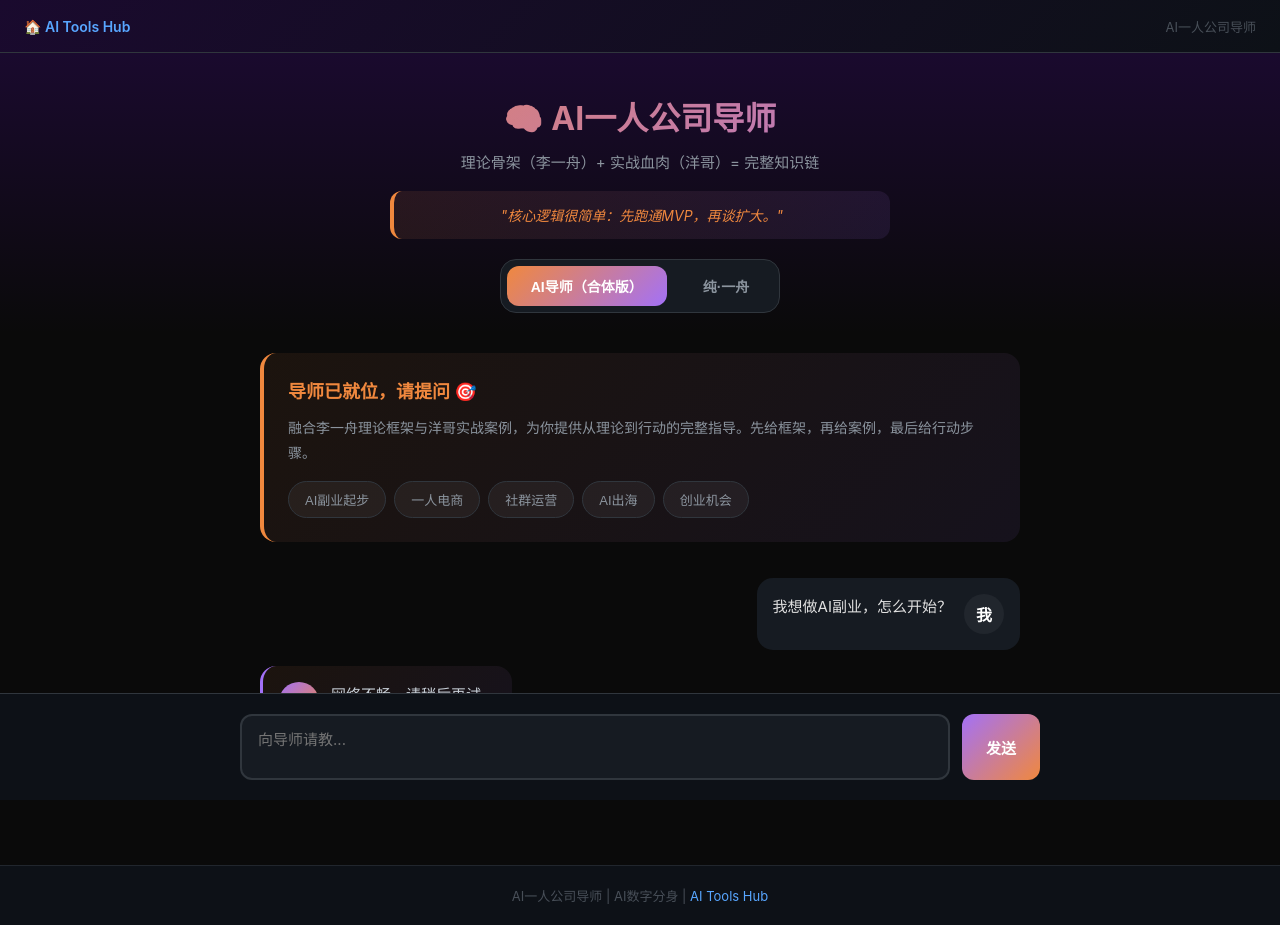
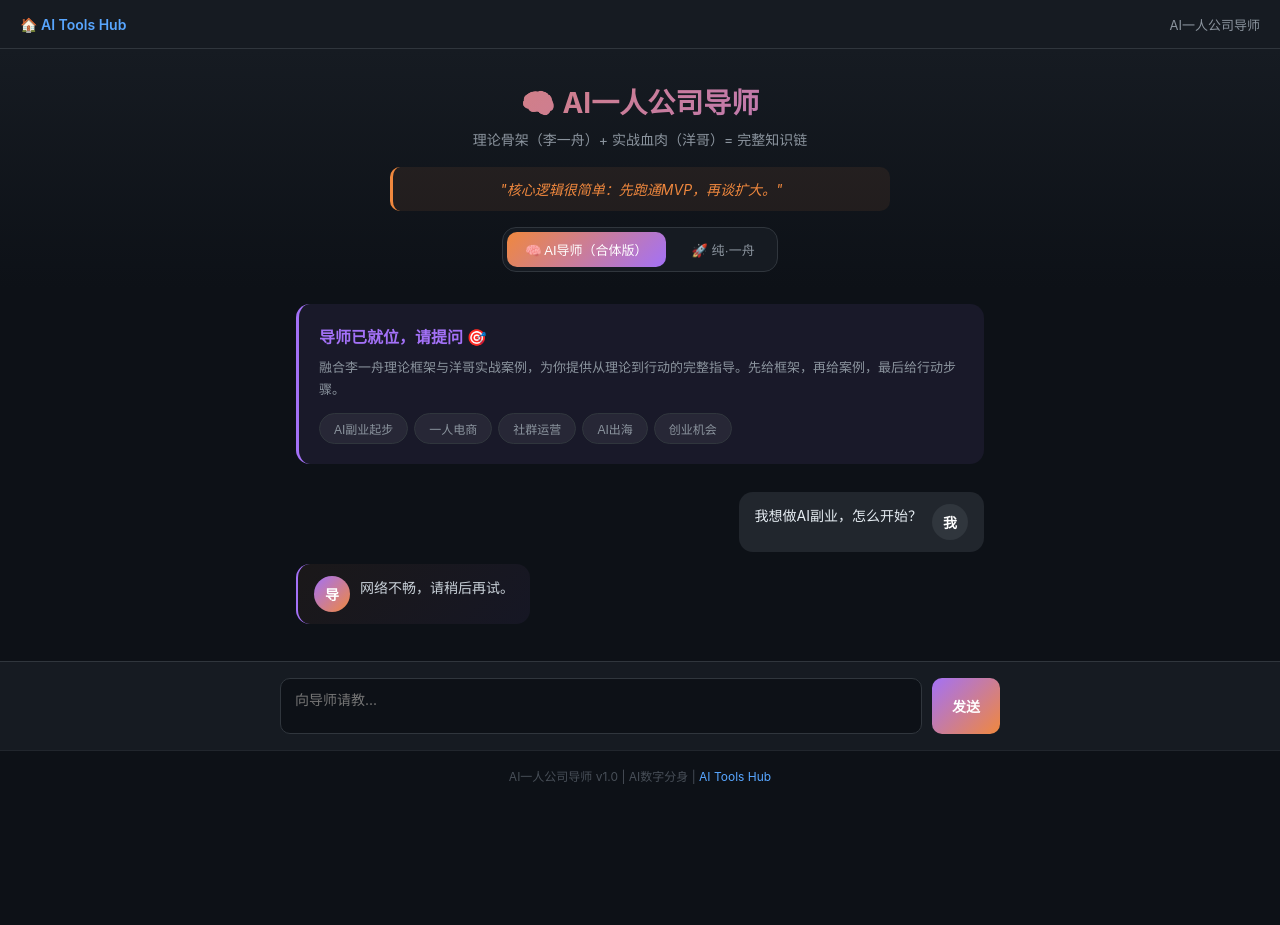
Before and after one commit to amosliuster163/ai-tools-hub, a plain HTML site: page chat-mentor.html in a window 1280 px wide. Both pictures are taken after a click on the button "AI副业起步". After the commit the page ends 800 px from the top, so only its background shows below. Drawn offline with Linux system fonts and the light colour scheme; no server answers.

Commit message:
feat: 新增AI一人公司导师（合体版），支持切换纯一舟/合体版

```diff
--- a/chat-mentor.html
+++ b/chat-mentor.html
@@ -10,103 +10,101 @@
     * { margin: 0; padding: 0; box-sizing: border-box; }
     body {
       font-family: -apple-system, BlinkMacSystemFont, "Segoe UI", Roboto, "PingFang SC", "Hiragino Sans GB", "Microsoft YaHei", sans-serif;
-      background: #0a0a0a; min-height: 100vh; display: flex; flex-direction: column; color: #e0e0e0;
+      background: #0d1117; min-height: 100vh; display: flex; flex-direction: column; color: #e6edf3;
     }
     nav {
-      background: linear-gradient(135deg, #1a0a2e 0%, #0d1117 100%); padding: 16px 24px;
-      display: flex; justify-content: space-between; align-items: center; border-bottom: 1px solid #30363d;
+      background: #161b22; padding: 14px 20px; display: flex; justify-content: space-between; align-items: center;
+      border-bottom: 1px solid #30363d;
     }
     nav .logo a { color: #58a6ff; text-decoration: none; font-size: 14px; font-weight: 600; }
     nav .logo a:hover { color: #79c0ff; }
+    nav .nav-title { color: #8b949e; font-size: 13px; }
     .header {
-      text-align: center; padding: 40px 20px 20px;
-      background: linear-gradient(180deg, #1a0a2e 0%, #0a0a0a 100%);
+      text-align: center; padding: 32px 20px 16px; background: linear-gradient(180deg, #161b22 0%, #0d1117 100%);
     }
     .header h1 {
-      font-size: 32px; background: linear-gradient(135deg, #f0883e 0%, #a371f7 100%);
+      font-size: 28px;
+      background: linear-gradient(135deg, #f0883e 0%, #a371f7 100%);
       -webkit-background-clip: text; -webkit-text-fill-color: transparent; background-clip: text;
-      margin-bottom: 12px; font-weight: 700;
+      margin-bottom: 8px; font-weight: 700;
     }
-    .header .subtitle { color: #8b949e; font-size: 15px; line-height: 1.6; max-width: 550px; margin: 0 auto; }
+    .header .subtitle { color: #8b949e; font-size: 14px; line-height: 1.6; max-width: 500px; margin: 0 auto; }
     .header .quote {
-      margin-top: 16px; padding: 14px 20px;
-      background: linear-gradient(135deg, rgba(240,136,62,0.1) 0%, rgba(163,113,247,0.1) 100%);
-      border-radius: 12px; border-left: 4px solid #f0883e; font-style: italic; color: #f0883e;
-      font-size: 14px; max-width: 500px; margin-left: auto; margin-right: auto;
+      margin-top: 16px; padding: 12px 20px;
+      background: rgba(240,136,62,0.08); border-radius: 10px; border-left: 3px solid #f0883e;
+      font-style: italic; color: #f0883e; font-size: 14px; max-width: 500px; margin-left: auto; margin-right: auto;
     }
     /* 分身切换 */
     .twin-switch {
-      display: flex; justify-content: center; gap: 12px; margin: 20px auto 0;
-      padding: 6px; background: #161b22; border-radius: 16px; width: fit-content; border: 1px solid #30363d;
+      display: flex; justify-content: center; gap: 8px; margin: 16px auto 0; padding: 4px;
+      background: #161b22; border-radius: 14px; width: fit-content; border: 1px solid #30363d;
     }
     .twin-switch button {
-      padding: 10px 24px; border: none; border-radius: 12px; font-size: 14px;
-      cursor: pointer; transition: all 0.3s; font-weight: 600; background: transparent; color: #8b949e;
+      padding: 8px 18px; border: none; border-radius: 10px; font-size: 13px;
+      cursor: pointer; transition: all 0.2s; font-weight: 500; background: transparent; color: #8b949e;
     }
     .twin-switch button.active {
-      background: linear-gradient(135deg, #f0883e 0%, #a371f7 100%); color: white;
+      background: linear-gradient(135deg, #f0883e 0%, #a371f7 100%); color: #fff;
     }
-    .twin-switch button:not(.active):hover { background: #21262d; color: #c9d1d9; }
     .chat-container {
-      flex: 1; max-width: 800px; width: 100%; margin: 0 auto; padding: 20px;
-      display: flex; flex-direction: column; gap: 16px; overflow-y: auto;
+      flex: 1; max-width: 720px; width: 100%; margin: 0 auto; padding: 16px;
+      display: flex; flex-direction: column; gap: 12px; overflow-y: auto;
     }
     .message {
-      display: flex; gap: 12px; padding: 16px; border-radius: 16px; animation: fadeIn 0.3s ease;
+      display: flex; gap: 10px; padding: 12px 16px; border-radius: 14px; animation: fadeIn 0.3s ease;
     }
-    @keyframes fadeIn { from { opacity: 0; transform: translateY(10px); } to { opacity: 1; transform: translateY(0); } }
-    .message.user { background: #161b22; align-self: flex-end; max-width: 70%; }
+    @keyframes fadeIn { from { opacity: 0; transform: translateY(8px); } to { opacity: 1; transform: translateY(0); } }
+    .message.user { background: #21262d; align-self: flex-end; max-width: 75%; }
     .message.assistant {
-      background: linear-gradient(135deg, rgba(240,136,62,0.08) 0%, rgba(163,113,247,0.08) 100%);
-      align-self: flex-start; max-width: 80%; border-left: 3px solid #a371f7;
+      background: linear-gradient(135deg, rgba(240,136,62,0.06) 0%, rgba(163,113,247,0.06) 100%);
+      align-self: flex-start; max-width: 85%; border-left: 2px solid #a371f7;
     }
     .message .avatar {
-      width: 40px; height: 40px; border-radius: 50%; display: flex; align-items: center;
-      justify-content: center; font-size: 16px; font-weight: 600; flex-shrink: 0;
+      width: 36px; height: 36px; border-radius: 50%; display: flex; align-items: center; justify-content: center;
+      font-size: 14px; font-weight: 600; flex-shrink: 0;
     }
-    .message.user .avatar { background: #21262d; color: #fff; order: 2; }
-    .message.assistant .avatar { background: linear-gradient(135deg, #a371f7 0%, #f0883e 100%); color: white; }
-    .message .content { flex: 1; line-height: 1.7; font-size: 15px; }
-    .message.user .content { color: #e0e0e0; text-align: right; }
+    .message.user .avatar { background: #30363d; color: #fff; order: 2; }
+    .message.assistant .avatar { background: linear-gradient(135deg, #a371f7 0%, #f0883e 100%); color: #fff; }
+    .message .content { flex: 1; line-height: 1.7; font-size: 14px; }
+    .message.user .content { color: #e6edf3; text-align: right; }
     .message.assistant .content { color: #c9d1d9; }
-    .loading { display: flex; gap: 6px; padding: 8px 0; }
-    .loading span { width: 8px; height: 8px; background: #a371f7; border-radius: 50%; animation: bounce 1.4s infinite ease-in-out; }
-    .loading span:nth-child(1) { animation-delay: -0.32s; }
-    .loading span:nth-child(2) { animation-delay: -0.16s; }
+    .loading { display: flex; gap: 5px; padding: 6px 0; }
+    .loading span { width: 7px; height: 7px; background: #a371f7; border-radius: 50%; animation: bounce 1.2s infinite ease-in-out; }
+    .loading span:nth-child(1) { animation-delay: -0.3s; }
+    .loading span:nth-child(2) { animation-delay: -0.15s; }
     @keyframes bounce { 0%, 80%, 100% { transform: scale(0); } 40% { transform: scale(1); } }
     .welcome {
-      background: linear-gradient(135deg, rgba(240,136,62,0.08) 0%, rgba(163,113,247,0.08) 100%);
-      padding: 24px; border-radius: 16px; border-left: 4px solid #f0883e; margin-bottom: 20px;
+      background: rgba(163,113,247,0.08); padding: 20px; border-radius: 14px; border-left: 3px solid #a371f7; margin-bottom: 16px;
     }
-    .welcome h3 { color: #f0883e; margin-bottom: 12px; font-size: 18px; }
-    .welcome p { color: #8b949e; line-height: 1.8; font-size: 14px; }
-    .welcome .topics { margin-top: 16px; display: flex; flex-wrap: wrap; gap: 8px; }
+    .welcome h3 { color: #a371f7; margin-bottom: 8px; font-size: 16px; }
+    .welcome p { color: #8b949e; line-height: 1.7; font-size: 13px; }
+    .welcome .topics { margin-top: 12px; display: flex; flex-wrap: wrap; gap: 6px; }
     .welcome .topics button {
-      background: rgba(255,255,255,0.05); border: 1px solid #30363d; padding: 8px 16px;
-      border-radius: 20px; font-size: 13px; color: #8b949e; cursor: pointer; transition: all 0.2s;
+      background: rgba(255,255,255,0.06); border: 1px solid #30363d; padding: 6px 14px;
+      border-radius: 18px; font-size: 12px; color: #8b949e; cursor: pointer; transition: all 0.2s;
     }
-    .welcome .topics button:hover { background: linear-gradient(135deg, #a371f7 0%, #f0883e 100%); border-color: transparent; color: white; }
-    .input-container { background: #0d1117; padding: 20px; border-top: 1px solid #30363d; position: sticky; bottom: 0; }
-    .input-wrapper { max-width: 800px; margin: 0 auto; display: flex; gap: 12px; }
+    .welcome .topics button:hover { background: linear-gradient(135deg, #a371f7 0%, #f0883e 100%); border-color: transparent; color: #fff; }
+    .input-container { background: #161b22; padding: 16px; border-top: 1px solid #30363d; position: sticky; bottom: 0; }
+    .input-wrapper { max-width: 720px; margin: 0 auto; display: flex; gap: 10px; }
     .input-wrapper textarea {
-      flex: 1; padding: 12px 16px; background: #161b22; border: 2px solid #30363d; border-radius: 12px;
-      color: #e0e0e0; font-size: 15px; font-family: inherit; resize: none; min-height: 48px; max-height: 120px;
+      flex: 1; padding: 10px 14px; background: #0d1117; border: 1px solid #30363d; border-radius: 10px;
+      color: #e6edf3; font-size: 14px; font-family: inherit; resize: none; min-height: 42px; max-height: 100px;
     }
     .input-wrapper textarea:focus { outline: none; border-color: #a371f7; }
     .input-wrapper button {
-      padding: 12px 24px; background: linear-gradient(135deg, #a371f7 0%, #f0883e 100%);
-      color: white; border: none; border-radius: 12px; font-size: 15px; font-weight: 600; cursor: pointer; transition: opacity 0.2s;
+      padding: 10px 20px; background: linear-gradient(135deg, #a371f7 0%, #f0883e 100%);
+      color: #fff; border: none; border-radius: 10px; font-size: 14px; font-weight: 600; cursor: pointer; transition: opacity 0.2s;
     }
     .input-wrapper button:disabled { opacity: 0.5; cursor: not-allowed; }
     .footer {
-      text-align: center; padding: 20px; color: #484f58; font-size: 13px; background: #0d1117; border-top: 1px solid #21262d;
+      text-align: center; padding: 16px; color: #484f58; font-size: 12px; background: #0d1117; border-top: 1px solid #21262d;
     }
     .footer a { color: #58a6ff; text-decoration: none; }
     .footer a:hover { text-decoration: underline; }
-    .feedback-bar { display: flex; gap: 8px; margin-top: 10px; padding-top: 8px; border-top: 1px solid rgba(255,255,255,0.08); }
-    .feedback-bar button { background: rgba(255,255,255,0.08); border: 1px solid #484f58; padding: 4px 14px; border-radius: 16px; font-size: 13px; cursor: pointer; color: #8b949e; transition: all 0.2s; }
-    .feedback-bar button:hover { background: rgba(163,113,247,0.3); border-color: #a371f7; }
-    .feedback-msg { margin-top: 8px; font-size: 13px; font-style: italic; }
+    .feedback-bar { display: flex; gap: 6px; margin-top: 8px; padding-top: 6px; border-top: 1px solid rgba(255,255,255,0.06); }
+    .feedback-bar button { background: rgba(255,255,255,0.06); border: 1px solid #30363d; padding: 3px 12px; border-radius: 14px; font-size: 12px; cursor: pointer; color: #8b949e; transition: all 0.2s; }
+    .feedback-bar button:hover { background: rgba(163,113,247,0.2); border-color: #a371f7; }
+    .feedback-msg { margin-top: 6px; font-size: 12px; font-style: italic; }
     .feedback-msg.up { color: #3fb950; }
     .feedback-msg.down { color: #d29922; }
   </style>
@@ -114,7 +112,7 @@
 <body>
   <nav>
     <div class="logo"><a href="index.html">🏠 AI Tools Hub</a></div>
-    <div style="color: #484f58; font-size: 13px;">AI一人公司导师</div>
+    <span class="nav-title">AI一人公司导师</span>
   </nav>
 
   <div class="header">
@@ -123,8 +121,8 @@
     <div class="quote">"核心逻辑很简单：先跑通MVP，再谈扩大。"</div>
     <!-- 分身切换 -->
     <div class="twin-switch">
-      <button id="btnMentor" class="active" onclick="switchMode('mentor')">AI导师（合体版）</button>
-      <button id="btnYizhou" onclick="switchMode('yizhou')">纯·一舟</button>
+      <button id="btnMentor" class="active" onclick="switchMode('mentor')">🧠 AI导师（合体版）</button>
+      <button id="btnYizhou" onclick="switchMode('yizhou')">🚀 纯·一舟</button>
     </div>
   </div>
 
@@ -150,7 +148,7 @@
   </div>
 
   <div class="footer">
-    AI一人公司导师 | AI数字分身 | <a href="https://amosliuster163.github.io/ai-tools-hub/" target="_blank">AI Tools Hub</a>
+    AI一人公司导师 v1.0 | AI数字分身 | <a href="https://amosliuster163.github.io/ai-tools-hub/" target="_blank">AI Tools Hub</a>
   </div>
 
   <script>
@@ -164,14 +162,14 @@
     const MODE_CONFIG = {
       mentor: {
         avatar: '导',
-        title: '导师已就位，请提问 🎯',
-        desc: '融合李一舟理论框架与洋哥实战案例，为你提供从理论到行动的完整指导。先给框架，再给案例，最后给行动步骤。',
+        welcomeTitle: '导师已就位，请提问 🎯',
+        welcomeDesc: '融合李一舟理论框架与洋哥实战案例，为你提供从理论到行动的完整指导。先给框架，再给案例，最后给行动步骤。',
         topics: ['AI副业起步','一人电商','社群运营','AI出海','创业机会']
       },
       yizhou: {
         avatar: '舟',
-        title: '一舟已至，请畅所欲言 🚀',
-        desc: '基于一舟公开课程内容的AI思维模型。直接、果断、金句化。学习他的双引擎模型、四阶段进化观、流量打法。',
+        welcomeTitle: '一舟已至，请畅所欲言 🚀',
+        welcomeDesc: '基于一舟公开课程内容的AI思维模型。直接、果断、金句化。学习他的双引擎模型、四阶段进化观、流量打法。',
         topics: ['一人公司起步','提示词技巧','流量打法','AI焦虑']
       }
     };
@@ -182,13 +180,13 @@
       document.getElementById('btnYizhou').classList.toggle('active', mode === 'yizhou');
       chatHistory = [];
       const cfg = MODE_CONFIG[mode];
-      const welcome = document.getElementById('welcomeBlock');
-      document.getElementById('welcomeTitle').textContent = cfg.title;
-      document.getElementById('welcomeDesc').textContent = cfg.desc;
+      document.getElementById('welcomeTitle').textContent = cfg.welcomeTitle;
+      document.getElementById('welcomeDesc').textContent = cfg.welcomeDesc;
       document.getElementById('quickTopics').innerHTML = cfg.topics.map(t => `<button onclick="sendQuickMessage('${t}')">${t}</button>`).join('');
       // 清空对话
-      document.getElementById('chatContainer').innerHTML = '';
-      document.getElementById('chatContainer').appendChild(welcome);
+      const chatContainer = document.getElementById('chatContainer');
+      chatContainer.innerHTML = '';
+      chatContainer.appendChild(document.getElementById('welcomeBlock'));
     }
 
     function formatContent(text) {
@@ -197,9 +195,9 @@
 
     function addMessage(role, content) {
       const container = document.getElementById('chatContainer');
+      const cfg = MODE_CONFIG[currentMode];
       const msg = document.createElement('div');
       msg.className = `message ${role}`;
-      const cfg = MODE_CONFIG[currentMode];
       msg.innerHTML = `
         <div class="avatar">${role === 'user' ? '我' : cfg.avatar}</div>
         <div class="content">${formatContent(content)}</div>
@@ -225,6 +223,8 @@
       bar.dataset.submitted = '1';
       btn.style.background = 'rgba(63,185,80,0.25)';
       btn.style.borderColor = '#3fb950';
+      btn.style.color = '#3fb950';
+      bar.querySelector('button:last-child').style.display = 'none';
       const msg = document.createElement('div');
       msg.className = 'feedback-msg up';
       msg.textContent = '🎉 感谢认可！';
@@ -237,6 +237,8 @@
       bar.dataset.submitted = '1';
       btn.style.background = 'rgba(210,153,34,0.25)';
       btn.style.borderColor = '#d29922';
+      btn.style.color = '#d29922';
+      bar.querySelector('button:first-child').style.display = 'none';
       const msg = document.createElement('div');
       msg.className = 'feedback-msg down';
       msg.textContent = '🙏 感谢反馈！';
```
Also changed, not shown: 1 other file.
